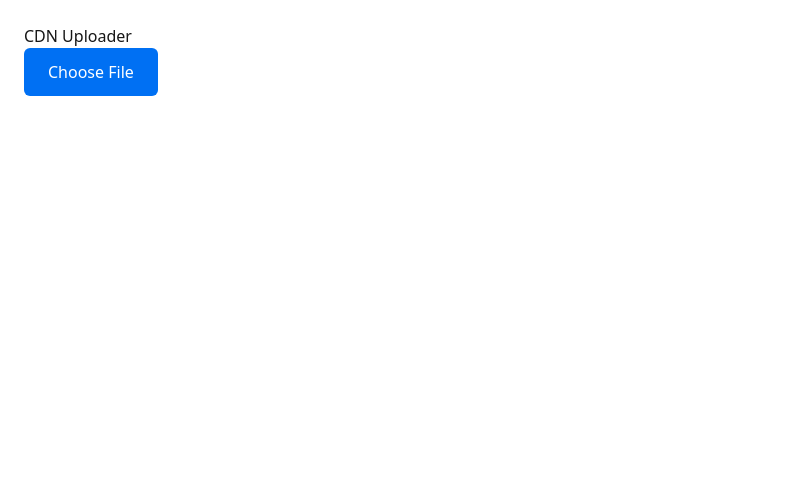
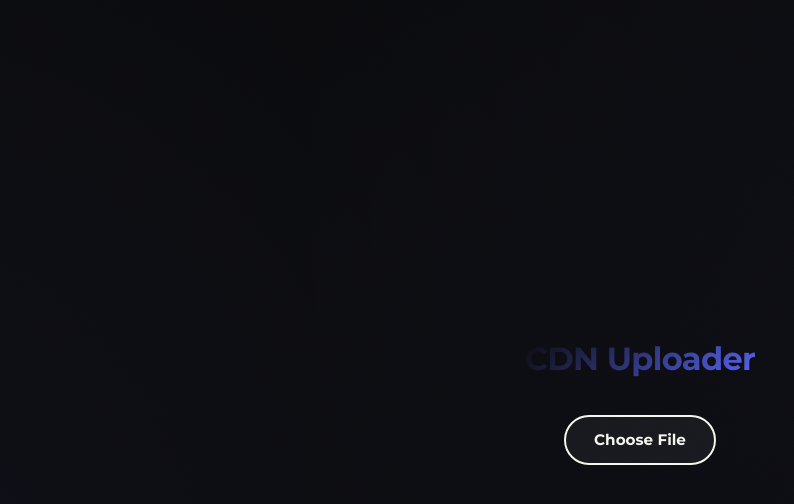
Before and after one commit to dslvd/vercel-blob-cdn, a Next.js app: page / in a window 1280 px wide. Shown: the top 504 px of the page, without its empty margins (0-794 px from the left). Built offline with nearby package versions, Linux system fonts and the light colour scheme.

Commit message:
Changed Frontend

```diff
--- a/app/page.tsx
+++ b/app/page.tsx
@@ -28,8 +28,80 @@ export default function Home() {
   };
 
   return (
-    <main style={{ padding: 24, fontFamily: 'system-ui' }}>
-      <h1>CDN Uploader</h1>
+    <>
+      <style jsx global>{`
+        @import url('https://fonts.googleapis.com/css2?family=Montserrat:wght@700&display=swap');
+
+        * {
+          margin: 0;
+          padding: 0;
+          box-sizing: border-box;
+        }
+
+        body {
+          background: #0a0a0a;
+          color: #f5f5f0;
+          font-family: 'Montserrat', sans-serif;
+          min-height: 100vh;
+          overflow-x: hidden;
+        }
+
+        body::before {
+          content: '';
+          position: fixed;
+          top: -50%;
+          left: -50%;
+          width: 200%;
+          height: 200%;
+          background:
+            radial-gradient(circle at 20% 30%, rgba(88, 101, 242, 0.08) 0%, transparent 50%),
+            radial-gradient(circle at 80% 70%, rgba(88, 101, 242, 0.06) 0%, transparent 50%);
+          animation: bgRotate 20s linear infinite;
+          z-index: -1;
+        }
+
+        @keyframes bgRotate {
+          0% { transform: rotate(0deg); }
+          100% { transform: rotate(360deg); }
+        }
+
+        @keyframes fadeSlideIn {
+          from {
+            opacity: 0;
+            transform: translateY(30px);
+          }
+          to {
+            opacity: 1;
+            transform: translateY(0);
+          }
+        }
+      `}</style>
+
+      <main style={{
+        padding: '4rem 6vw',
+        minHeight: '100vh',
+        display: 'flex',
+        flexDirection: 'column',
+        alignItems: 'center',
+        justifyContent: 'center',
+        maxWidth: '800px',
+        margin: '0 auto'
+      }}>
+        <h1 style={{
+          fontFamily: "'Montserrat', sans-serif",
+          fontSize: '2rem',
+          fontWeight: 700,
+          letterSpacing: '-0.02em',
+          background: 'linear-gradient(135deg, #0a0a0a 0%, #5865F2 100%)',
+          WebkitBackgroundClip: 'text',
+          WebkitTextFillColor: 'transparent',
+          backgroundClip: 'text',
+          marginBottom: '2rem',
+          animation: 'fadeSlideIn 1s ease-out',
+          textAlign: 'center'
+        }}>
+          CDN Uploader
+        </h1>
 
         <input
           ref={fileInputRef}
@@ -37,36 +109,109 @@ export default function Home() {
           onChange={handleFileChange}
           style={{ display: 'none' }}
         />
+
         <button
           onClick={() => fileInputRef.current?.click()}
           disabled={uploading}
           style={{
-          padding: '12px 24px',
-          fontSize: '16px',
-          backgroundColor: '#0070f3',
-          color: 'white',
-          border: 'none',
-          borderRadius: '6px',
+            fontFamily: "'Montserrat', sans-serif",
+            padding: '0.75rem 1.75rem',
+            fontSize: '0.95rem',
+            fontWeight: 700,
+            color: uploading ? '#666666' : '#f5f5f0',
+            background: 'rgba(255, 255, 255, 0.05)',
+            border: '2px solid',
+            borderColor: uploading ? '#666666' : '#f5f5f0',
+            borderRadius: '50px',
             cursor: uploading ? 'not-allowed' : 'pointer',
-          opacity: uploading ? 0.6 : 1,
+            transition: 'all 0.3s',
+            position: 'relative',
+            overflow: 'hidden',
+            animation: 'fadeSlideIn 1s ease-out 0.2s backwards',
+            zIndex: 1
+          }}
+          onMouseEnter={(e) => {
+            if (!uploading) {
+              e.currentTarget.style.borderColor = '#5865F2';
+              e.currentTarget.style.color = '#0a0a0a';
+              e.currentTarget.style.background = '#5865F2';
+            }
+          }}
+          onMouseLeave={(e) => {
+            if (!uploading) {
+              e.currentTarget.style.borderColor = '#f5f5f0';
+              e.currentTarget.style.color = '#f5f5f0';
+              e.currentTarget.style.background = 'rgba(255, 255, 255, 0.05)';
+            }
           }}
         >
-        Choose File
+          {uploading ? 'Uploading...' : 'Choose File'}
         </button>
 
-      {uploading && <p>Uploading…</p>}
+        {uploading && (
+          <p style={{
+            marginTop: '2rem',
+            fontSize: '1.1rem',
+            color: '#666666',
+            fontStyle: 'italic',
+            animation: 'fadeSlideIn 0.5s ease-out'
+          }}>
+            Uploading…
+          </p>
+        )}
 
         {url && (
-        <>
-          <p>✅ Uploaded:</p>
-          <a href={url} target="_blank" rel="noreferrer">
+          <div style={{
+            marginTop: '3rem',
+            animation: 'fadeSlideIn 0.8s ease-out',
+            textAlign: 'center',
+            width: '100%'
+          }}>
+            <p style={{
+              fontSize: '1.5rem',
+              marginBottom: '1rem',
+              color: '#00d9ff'
+            }}>
+              ✅ Uploaded:
+            </p>
+            <a
+              href={url}
+              target="_blank"
+              rel="noreferrer"
+              style={{
+                color: '#f5f5f0',
+                fontSize: '1rem',
+                wordBreak: 'break-all',
+                textDecoration: 'none',
+                padding: '1rem',
+                background: 'rgba(255, 255, 255, 0.05)',
+                border: '1px solid rgba(255, 255, 255, 0.2)',
+                borderRadius: '8px',
+                display: 'block',
+                transition: 'all 0.3s'
+              }}
+              onMouseEnter={(e) => {
+                e.currentTarget.style.background = 'rgba(255, 51, 102, 0.1)';
+                e.currentTarget.style.borderColor = '#ff3366';
+              }}
+              onMouseLeave={(e) => {
+                e.currentTarget.style.background = 'rgba(255, 255, 255, 0.05)';
+                e.currentTarget.style.borderColor = 'rgba(255, 255, 255, 0.2)';
+              }}
+            >
               {url}
             </a>
-          <p style={{ marginTop: 8, opacity: 0.7 }}>
+            <p style={{
+              marginTop: '1rem',
+              opacity: 0.7,
+              fontSize: '0.95rem',
+              color: '#666666'
+            }}>
               Use that link as your CDN URL.
             </p>
-        </>
+          </div>
         )}
       </main>
+    </>
   );
 }
```
Also changed, not shown: 2 other files (tests, documents, lock files or other folders). Lines whose indentation alone changed are shown as unchanged.
